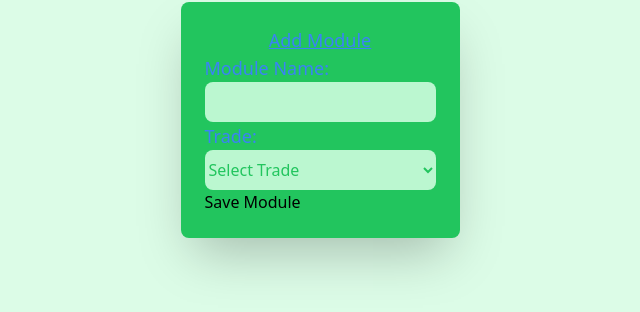
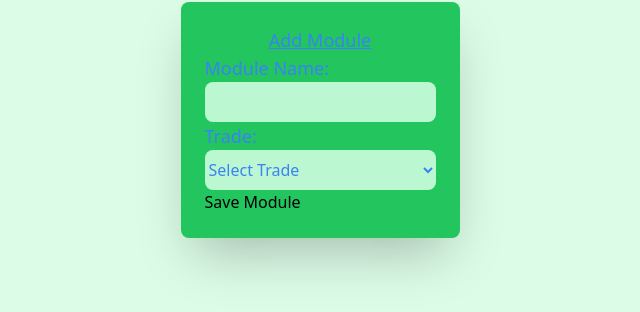
Before and after one commit to nietiene/Niyomugabo_Etinene_PHP_PHROGRAMMING_INTEGRATED_ASSESSMENT, a PHP site: page /addModule.php in a window 1280 px wide. Shown: the part 280-592 px from the top of the page, without its empty margins (320-960 px from the left). Run offline with PHP 8.4, Linux system fonts and the light colour scheme; data that the repository does not hold is empty; some libraries are stand-ins or nearby versions.

Commit message:
commit of gikonko-tss-managment-system

```diff
--- a/addModule.php
+++ b/addModule.php
@@ -13,7 +13,7 @@
             <input type="text" name="Module_Name"
             class="w-full py-2 rounded-lg bg-green-200 text-green-500 focus:outline-green-300"/> <br>
             <label class="block text-lg text-blue-500">Trade:</label>
-            <select name="Trade_Id" class="w-full py-2 rounded-lg bg-green-200 text-green-500 focus:outline-green-300">
+            <select name="Trade_Id" class="w-full py-2 rounded-lg bg-green-200 text-blue-500 focus:outline-green-300">
                 <option>Select Trade</option>
                 <?php
                 include("conn.php");
```
